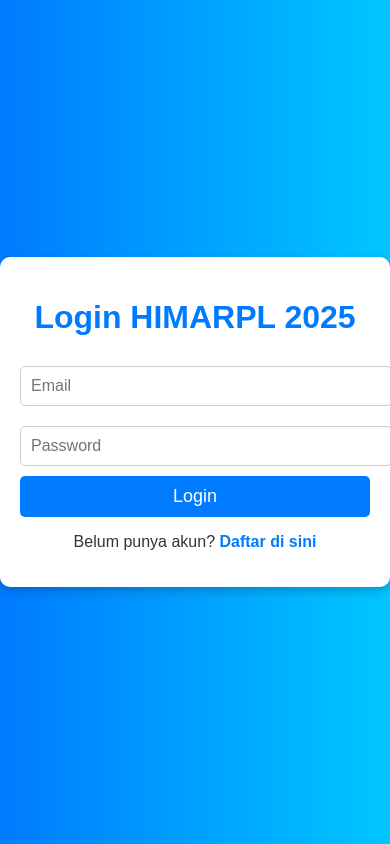
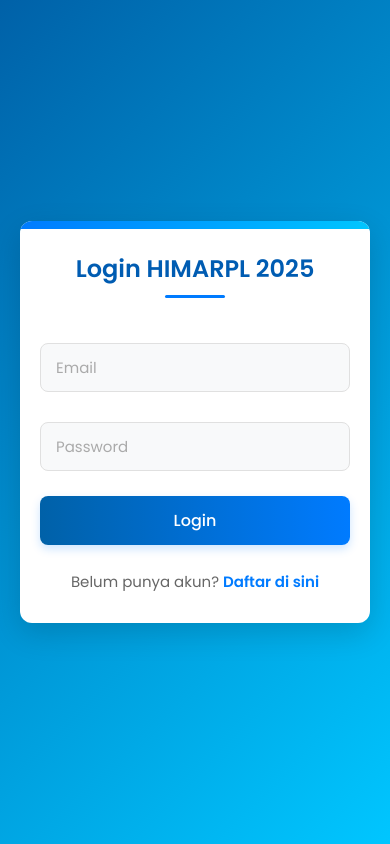
Before and after one commit to Firdan16/pemweb_latihan, a plain HTML site: page web_login_regis/login.html in a window 390 px wide. Drawn offline with Linux system fonts and the light colour scheme.

Commit message:
feat : improve ui

```diff
--- a/web_login_regis/style.css
+++ b/web_login_regis/style.css
@@ -1,32 +1,73 @@
-/* style.css */
+/* style.css - Enhanced */
+@import url('https://fonts.googleapis.com/css2?family=Poppins:wght@300;400;500;600;700&display=swap');
 
 /* Reset dan Style Dasar */
+* {
+    margin: 0;
+    padding: 0;
+    box-sizing: border-box;
+}
+
 body {
-    font-family: 'Arial', sans-serif;
-    background: linear-gradient(to right, #007bff, #00c6ff);
+    font-family: 'Poppins', sans-serif;
+    background: linear-gradient(135deg, #0061a8, #00c6ff);
     color: #333;
     display: flex;
     justify-content: center;
     align-items: center;
-    height: 100vh;
+    min-height: 100vh;
     margin: 0;
+    padding: 20px;
 }
 
 /* Kontainer utama */
 .container {
     background: #fff;
-    padding: 30px;
-    border-radius: 10px;
-    box-shadow: 0px 4px 10px rgba(0, 0, 0, 0.2);
+    padding: 40px;
+    border-radius: 15px;
+    box-shadow: 0 10px 30px rgba(0, 0, 0, 0.15);
     width: 100%;
-    max-width: 400px;
+    max-width: 450px;
     text-align: center;
+    position: relative;
+    overflow: hidden;
+}
+
+.container::before {
+    content: '';
+    position: absolute;
+    top: 0;
+    left: 0;
+    width: 100%;
+    height: 8px;
+    background: linear-gradient(to right, #007bff, #00c6ff);
 }
 
 /* Judul */
 h1 {
-    margin-bottom: 20px;
-    color: #007bff;
+    margin-bottom: 30px;
+    color: #005cb2;
+    font-weight: 600;
+    font-size: 28px;
+    position: relative;
+    padding-bottom: 12px;
+}
+
+h1::after {
+    content: '';
+    position: absolute;
+    bottom: 0;
+    left: 50%;
+    transform: translateX(-50%);
+    width: 60px;
+    height: 3px;
+    background: #007bff;
+    border-radius: 3px;
+}
+
+/* Form Style */
+form {
+    margin-top: 25px;
 }
 
 /* Input Style */
@@ -35,45 +76,128 @@ input[type="email"],
 input[type="password"],
 input[type="file"] {
     width: 100%;
-    padding: 10px;
-    margin: 10px 0;
-    border: 1px solid #ccc;
-    border-radius: 5px;
+    padding: 14px 18px;
+    margin: 15px 0;
+    border: 1px solid #e0e0e0;
+    border-radius: 8px;
     font-size: 16px;
+    font-family: 'Poppins', sans-serif;
+    transition: all 0.3s ease;
+    background-color: #f8f9fa;
+    outline: none;
+}
+
+input[type="text"]:focus,
+input[type="email"]:focus,
+input[type="password"]:focus,
+input[type="file"]:focus {
+    border-color: #007bff;
+    box-shadow: 0 0 0 2px rgba(0, 123, 255, 0.15);
+    background-color: #fff;
 }
 
 /* Tombol */
 button {
     width: 100%;
-    background: #007bff;
+    background: linear-gradient(to right, #0061a8, #007bff);
     color: white;
     border: none;
-    padding: 10px;
+    padding: 14px;
+    margin-top: 10px;
     font-size: 18px;
-    border-radius: 5px;
+    font-weight: 500;
+    border-radius: 8px;
     cursor: pointer;
     transition: 0.3s;
+    font-family: 'Poppins', sans-serif;
+    box-shadow: 0 4px 10px rgba(0, 123, 255, 0.2);
 }
 
 button:hover {
-    background: #0056b3;
+    background: linear-gradient(to right, #004a82, #0056b3);
+    transform: translateY(-2px);
+    box-shadow: 0 6px 15px rgba(0, 123, 255, 0.3);
+}
+
+button:active {
+    transform: translateY(0);
+    box-shadow: 0 2px 8px rgba(0, 123, 255, 0.3);
 }
 
 /* Link */
+p {
+    margin-top: 25px;
+    color: #666;
+    font-size: 15px;
+}
+
 p a {
     color: #007bff;
     text-decoration: none;
-    font-weight: bold;
+    font-weight: 600;
+    transition: 0.2s;
 }
 
 p a:hover {
+    color: #0056b3;
     text-decoration: underline;
+}
+
+/* File input styling */
+input[type="file"] {
+    padding: 10px;
+    background-color: #f8f9fa;
+    position: relative;
+    cursor: pointer;
+}
+
+/* Placeholder styling */
+::placeholder {
+    color: #aaa;
+    opacity: 1;
 }
 
 /* Responsiveness */
 @media (max-width: 500px) {
     .container {
-        width: 90%;
-        padding: 20px;
+        width: 100%;
+        padding: 30px 20px;
+        border-radius: 12px;
+    }
+
+    h1 {
+        font-size: 24px;
+    }
+
+    input[type="text"],
+    input[type="email"],
+    input[type="password"],
+    input[type="file"] {
+        padding: 12px 15px;
+        font-size: 15px;
+    }
+
+    button {
+        padding: 12px;
+        font-size: 16px;
     }
 }
+
+/* Animation for form submission */
+button:active {
+    animation: pulse 0.3s;
+}
+
+@keyframes pulse {
+    0% {
+        transform: scale(1);
+    }
+
+    50% {
+        transform: scale(0.98);
+    }
+
+    100% {
+        transform: scale(1);
+    }
+}
--- a/web_login_regis/style1.css
+++ /dev/null
@@ -1,300 +0,0 @@
-/* style.css */
-/* Reset dan Style Dasar */
-@import url('https://fonts.googleapis.com/css2?family=Poppins:wght@300;400;500;600;700&display=swap');
-
-* {
-    box-sizing: border-box;
-    margin: 0;
-    padding: 0;
-}
-
-body {
-    font-family: 'Poppins', sans-serif;
-    background: linear-gradient(135deg, #007bff, #00c6ff);
-    color: #333;
-    display: flex;
-    justify-content: center;
-    align-items: center;
-    min-height: 100vh;
-    margin: 0;
-    padding: 20px;
-}
-
-/* Kontainer utama */
-.container {
-    background: #fff;
-    padding: 40px;
-    border-radius: 15px;
-    box-shadow: 0 10px 30px rgba(0, 0, 0, 0.15);
-    width: 100%;
-    max-width: 450px;
-    text-align: center;
-    position: relative;
-    overflow: hidden;
-}
-
-.container::before {
-    content: '';
-    position: absolute;
-    top: 0;
-    left: 0;
-    width: 100%;
-    height: 5px;
-    background: linear-gradient(to right, #007bff, #00c6ff);
-}
-
-/* Logo */
-.logo {
-    width: 80px;
-    margin-bottom: 15px;
-}
-
-/* Judul */
-h1 {
-    margin-bottom: 25px;
-    color: #007bff;
-    font-weight: 600;
-    font-size: 28px;
-}
-
-/* Form Group */
-.form-group {
-    position: relative;
-    margin-bottom: 20px;
-    text-align: left;
-}
-
-.form-group label {
-    display: block;
-    margin-bottom: 8px;
-    font-size: 14px;
-    color: #555;
-    font-weight: 500;
-}
-
-/* Input Style */
-input[type="text"],
-input[type="email"],
-input[type="password"],
-input[type="file"] {
-    width: 100%;
-    padding: 14px 15px;
-    border: 1px solid #e0e0e0;
-    border-radius: 8px;
-    font-size: 16px;
-    transition: all 0.3s;
-    font-family: 'Poppins', sans-serif;
-    background-color: #f8f9fa;
-}
-
-input[type="text"]:focus,
-input[type="email"]:focus,
-input[type="password"]:focus {
-    border-color: #007bff;
-    outline: none;
-    box-shadow: 0 0 0 2px rgba(0, 123, 255, 0.2);
-    background-color: #fff;
-}
-
-input[type="file"] {
-    padding: 10px;
-    background-color: #f8f9fa;
-}
-
-.file-input-label {
-    display: block;
-    background-color: #f8f9fa;
-    border: 1px dashed #ccc;
-    border-radius: 8px;
-    padding: 15px;
-    text-align: center;
-    cursor: pointer;
-    transition: all 0.3s;
-}
-
-.file-input-label:hover {
-    border-color: #007bff;
-    background-color: #f0f7ff;
-}
-
-.file-input-label i {
-    font-size: 24px;
-    color: #007bff;
-    margin-bottom: 8px;
-    display: block;
-}
-
-.custom-file-input {
-    display: none;
-}
-
-.file-name {
-    margin-top: 5px;
-    font-size: 12px;
-    color: #666;
-}
-
-/* Tombol */
-button {
-    width: 100%;
-    background: linear-gradient(to right, #007bff, #0099ff);
-    color: white;
-    border: none;
-    padding: 14px;
-    font-size: 18px;
-    border-radius: 8px;
-    cursor: pointer;
-    transition: 0.3s;
-    font-weight: 500;
-    font-family: 'Poppins', sans-serif;
-    margin-top: 15px;
-    box-shadow: 0 4px 6px rgba(0, 123, 255, 0.15);
-}
-
-button:hover {
-    background: linear-gradient(to right, #0069d9, #0082e6);
-    transform: translateY(-2px);
-    box-shadow: 0 6px 8px rgba(0, 123, 255, 0.2);
-}
-
-button:active {
-    transform: translateY(0);
-}
-
-/* Link */
-.alt-link {
-    margin-top: 25px;
-    color: #666;
-    font-size: 15px;
-}
-
-.alt-link a {
-    color: #007bff;
-    text-decoration: none;
-    font-weight: 600;
-    transition: 0.2s;
-}
-
-.alt-link a:hover {
-    color: #0056b3;
-    text-decoration: underline;
-}
-
-/* Divider */
-.divider {
-    display: flex;
-    align-items: center;
-    margin: 25px 0;
-}
-
-.divider::before,
-.divider::after {
-    content: '';
-    flex: 1;
-    height: 1px;
-    background-color: #e0e0e0;
-}
-
-.divider span {
-    padding: 0 15px;
-    color: #777;
-    font-size: 14px;
-}
-
-/* Social Login */
-.social-login {
-    display: flex;
-    justify-content: center;
-    gap: 15px;
-    margin-top: 20px;
-}
-
-.social-btn {
-    width: 50px;
-    height: 50px;
-    border-radius: 50%;
-    display: flex;
-    align-items: center;
-    justify-content: center;
-    border: 1px solid #e0e0e0;
-    cursor: pointer;
-    transition: 0.3s;
-    background-color: #fff;
-}
-
-.social-btn:hover {
-    background-color: #f0f7ff;
-    transform: translateY(-3px);
-}
-
-.social-btn img {
-    width: 24px;
-    height: 24px;
-}
-
-/* Responsiveness */
-@media (max-width: 500px) {
-    .container {
-        width: 100%;
-        padding: 30px 20px;
-        border-radius: 10px;
-    }
-
-    h1 {
-        font-size: 24px;
-    }
-
-    input[type="text"],
-    input[type="email"],
-    input[type="password"],
-    input[type="file"],
-    button {
-        padding: 12px;
-    }
-}
-
-/* Animation */
-@keyframes fadeIn {
-    from {
-        opacity: 0;
-        transform: translateY(10px);
-    }
-
-    to {
-        opacity: 1;
-        transform: translateY(0);
-    }
-}
-
-.container {
-    animation: fadeIn 0.5s ease-out forwards;
-}
-
-/* Password Visibility Toggle */
-.password-toggle {
-    position: absolute;
-    right: 10px;
-    top: 45px;
-    cursor: pointer;
-    color: #777;
-}
-
-/* Error Message */
-.error-message {
-    color: #dc3545;
-    font-size: 13px;
-    margin-top: 5px;
-    display: none;
-    text-align: left;
-}
-
-/* Success Message */
-.success-message {
-    color: #28a745;
-    font-size: 14px;
-    margin-top: 15px;
-    padding: 10px;
-    background-color: #d4edda;
-    border-radius: 5px;
-    display: none;
-}
```
